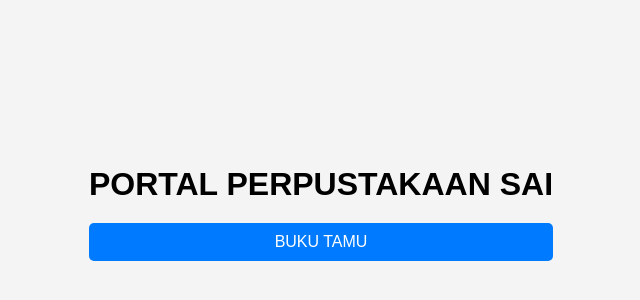
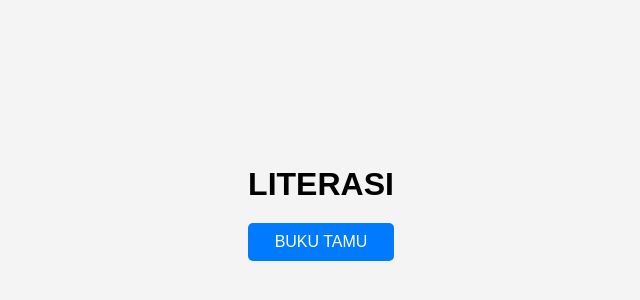
Before and after one commit to perpustakaan-sai/literasi, a plain HTML site: page index.html in a window 1280 px wide. Shown: the part 192-492 px from the top of the page, without its empty margins (319-959 px from the left). Drawn offline with Linux system fonts and the light colour scheme.

Commit message:
Update and rename Untitled-1.html to index.html

```diff
--- a/Untitled-1.html
+++ b/index.html
@@ -41,7 +41,7 @@
 </head>
 <body>
   <div class="container">
-    <h1>PORTAL PERPUSTAKAAN SAI</h1>
+    <h1>LITERASI</h1>
     <a class="btn" href="https://docs.google.com/forms/d/11ct_WNJ-ObQrIZfO6EqlqQ5KxyqCUtejX-A_EiH4bnA/" target="_blank">BUKU TAMU</a>
   </div>
 </body>
```
